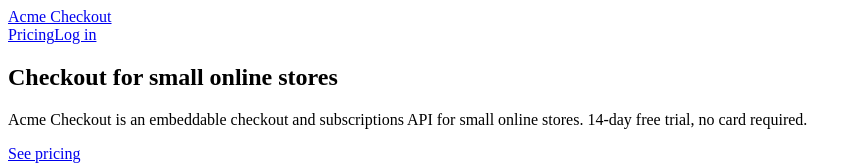
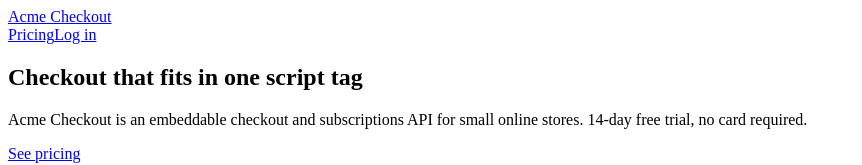
Before and after one commit to hitakshiA/acme-web, a Next.js app: page / in a window 1280 px wide. Shown: the top 165 px of the page, without its empty margins (0-862 px from the left). Built offline with nearby package versions, Linux system fonts and the light colour scheme.

Commit message:
hero copy: 'one script tag'
vibes

```diff
--- a/app/page.tsx
+++ b/app/page.tsx
@@ -1,7 +1,7 @@
 export default function HomePage() {
   return (
     <section className="hero">
-      <h1>Checkout for small online stores</h1>
+      <h1>Checkout that fits in one script tag</h1>
       <p>
         Acme Checkout is an embeddable checkout and subscriptions API for small
         online stores. 14-day free trial, no card required.
```
